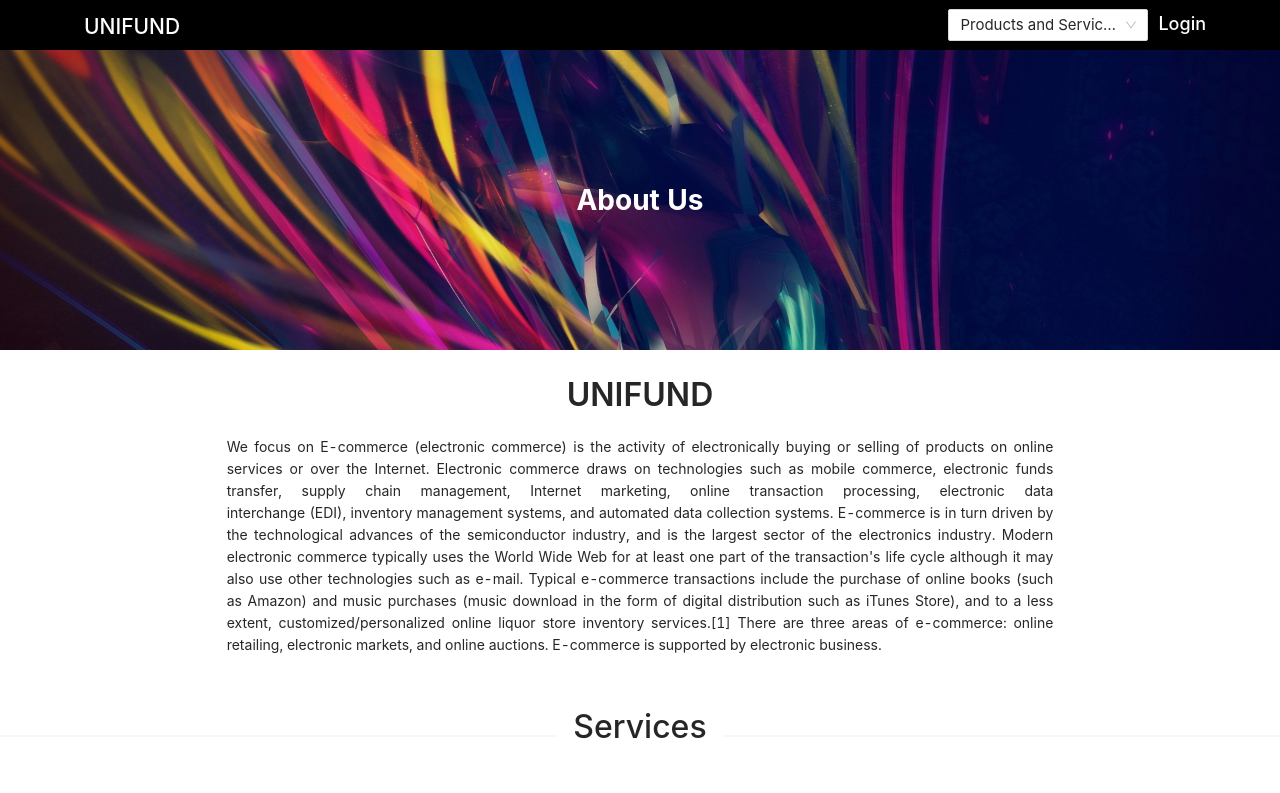
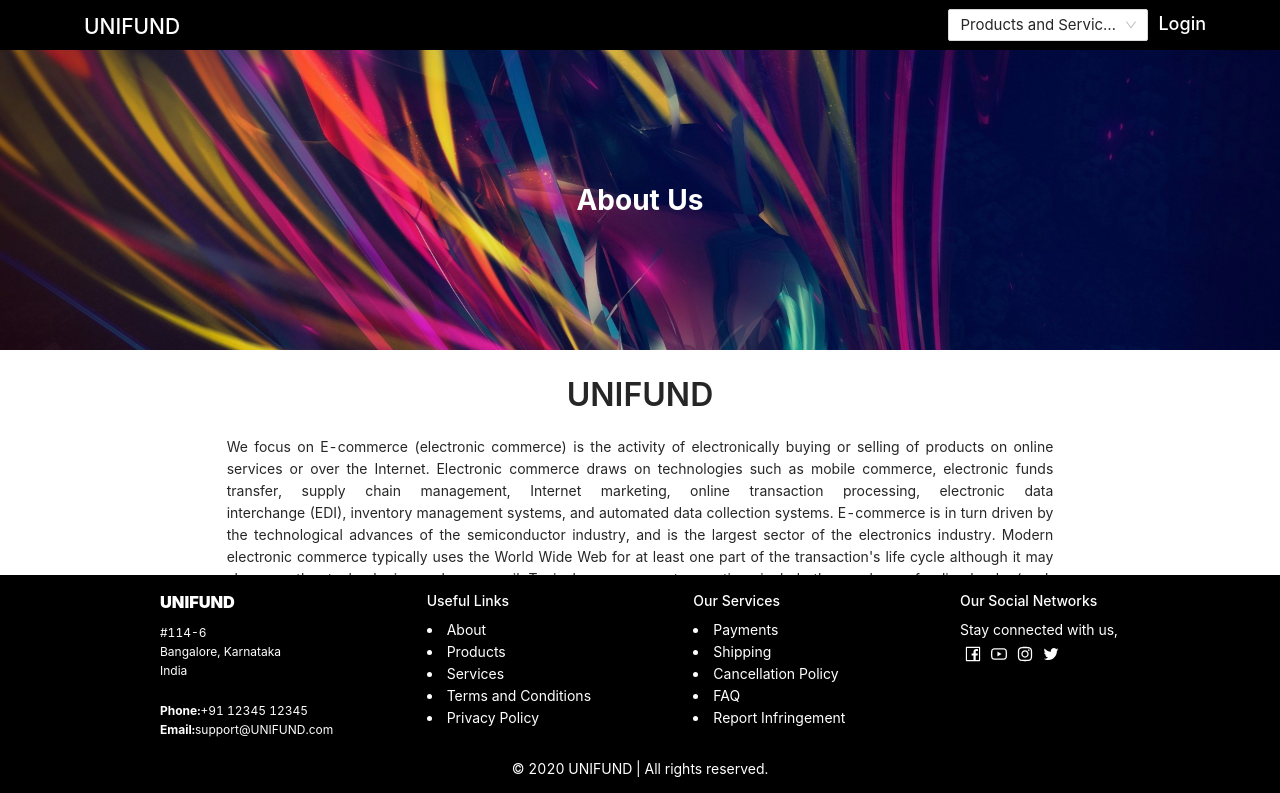
Before and after one commit to rohithkutty/demo-unifund, a React (Create React App) app: page /about in a window 1280 px wide. Shown: the top 793 px of the page. Built offline with nearby package versions, Linux system fonts and the light colour scheme.

Commit message:
Adding fixed header and footer

```diff
--- a/src/App.js
+++ b/src/App.js
@@ -19,6 +19,7 @@ function App() {
       <Router>
         <ErrorBoundary>
           <Header />
+          <div style={{ margin: '50px 0 -225px 0' }}>
             <Suspense fallback={<Loader />}>
               <Switch>
                 <Route exact path='/products' component={Products} />
@@ -27,6 +28,7 @@ function App() {
                 <Route exact path='/' component={LandingPage} />
               </Switch>
             </Suspense>
+          </div>
           <Footer />
         </ErrorBoundary>
       </Router>
--- a/src/components/Footer/Footer.js
+++ b/src/components/Footer/Footer.js
@@ -33,7 +33,15 @@ const Footer = () => {
   };
   return (
     <div
-      style={{ backgroundColor: 'black', paddingTop: '15px', marginTop: '1%' }}
+      style={{
+        backgroundColor: 'black',
+        paddingTop: '15px',
+        marginTop: '1%',
+        position: 'fixed',
+        width: '100%',
+        bottom: '0',
+        height: '225px',
+      }}
     >
       <Row justify='center'>
         <Col span={5}>
--- a/src/components/Header/Header.js
+++ b/src/components/Header/Header.js
@@ -7,6 +7,10 @@ const styles = {
   main: {
     width: '100%',
     backgroundColor: 'black',
+    position: 'fixed',
+    zIndex: '1',
+    top: '0',
+    height: '50px',
   },
   root: {
     display: 'flex',
```
Lines whose indentation alone changed are shown as unchanged.
